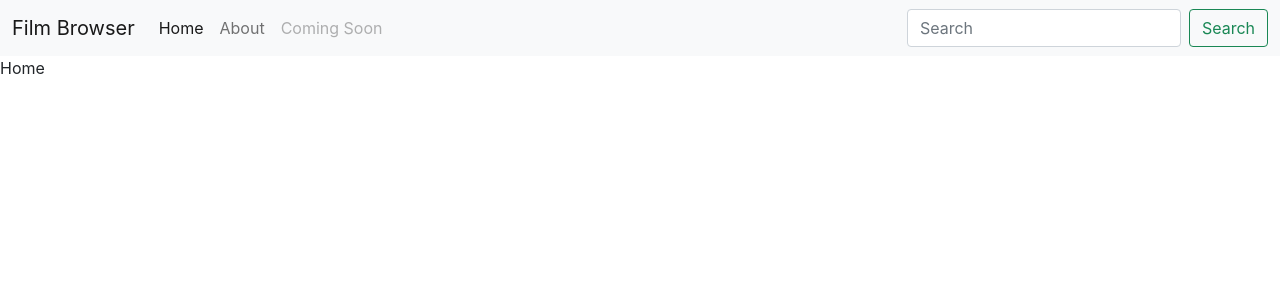
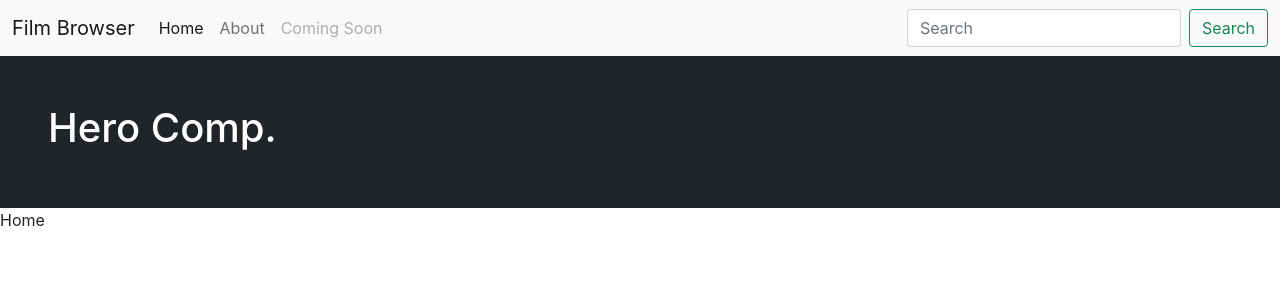
Before and after one commit to Darzwaitz/react_work, a React (Create React App) app in the folder film-browser/: page / in a window 1280 px wide. Shown: the top 300 px of the page. Built offline with nearby package versions, Linux system fonts and the light colour scheme.

Commit message:
added Hero comp.

```diff
--- /dev/null
+++ b/film-browser/src/components/Hero.js
@@ -0,0 +1,9 @@
+const Hero = () => {
+  return (
+    <header className="bg-dark text-white p-5">
+      <h1>Hero Comp.</h1>
+    </header>
+  );
+};
+
+export default Hero;
--- a/film-browser/src/components/pages/About.js
+++ b/film-browser/src/components/pages/About.js
@@ -1,5 +1,11 @@
+import Hero from "../Hero";
 const About = () => {
-  return <div>About</div>;
+  return (
+    <div>
+      <Hero />
+      About
+    </div>
+  );
 };
 
 export default About;
--- a/film-browser/src/components/pages/Home.js
+++ b/film-browser/src/components/pages/Home.js
@@ -1,5 +1,12 @@
+import Hero from "../Hero";
+
 const Home = () => {
-  return <div>Home</div>;
+  return (
+    <div>
+      <Hero />
+      Home
+    </div>
+  );
 };
 
 export default Home;
```
